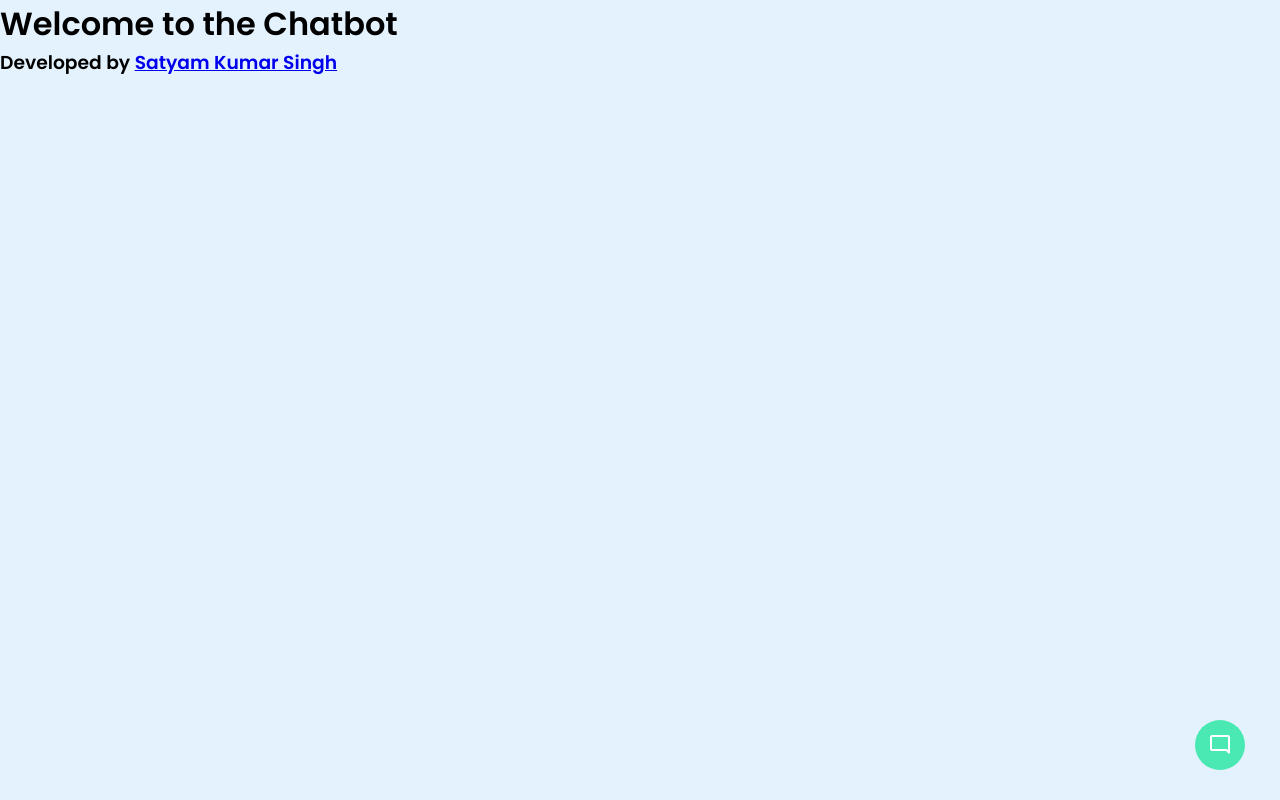
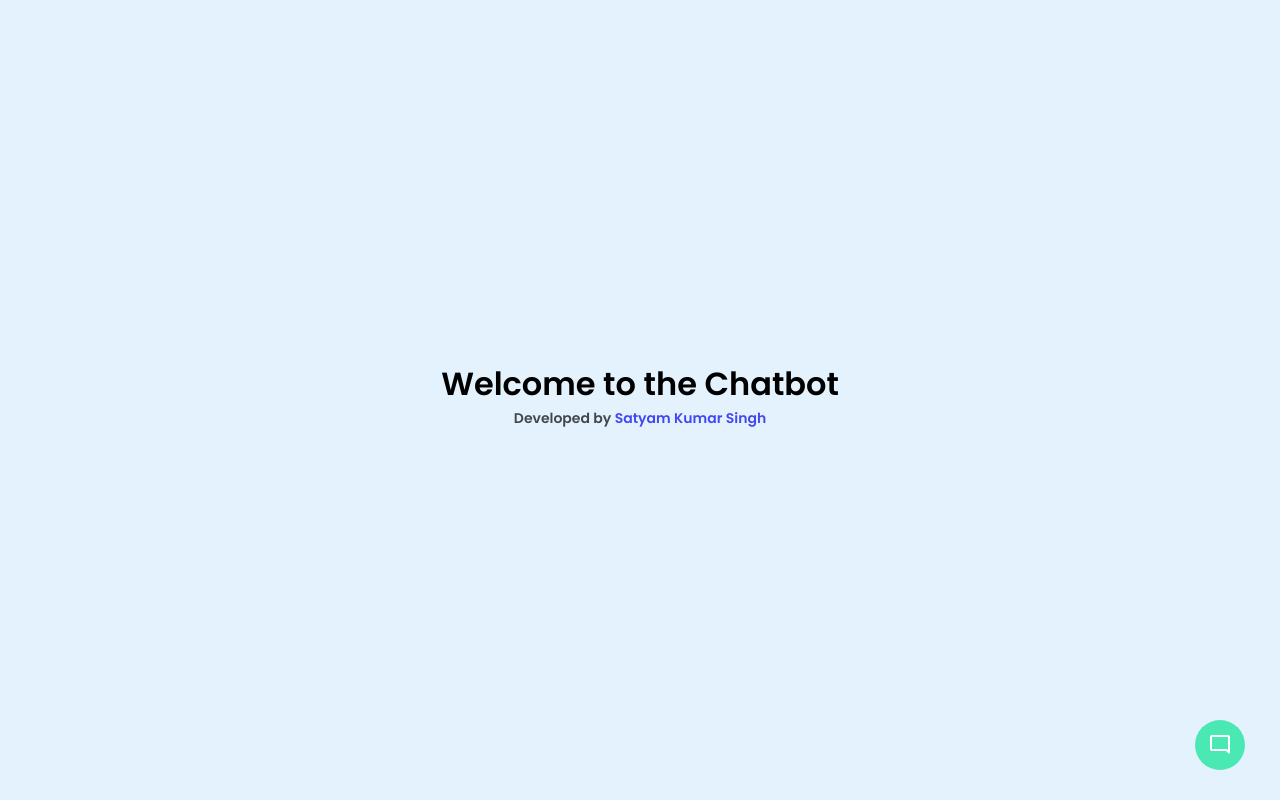
Before and after one commit to SatyamS6singh/SatyamS6singh.github.io, a plain HTML site: page index.html in a window 1280 px wide. Drawn offline with nearby package versions, Linux system fonts and the light colour scheme.

Commit message:
Update style.css

```diff
--- a/style.css
+++ b/style.css
@@ -8,6 +8,20 @@
 }
 body {
   background: #E3F2FD;
+}
+h1 {
+  text-align: center;
+  padding-top: 45vh;
+}
+h3{
+  text-align: center;
+  opacity: 0.7;
+  font-size: 14px;
+}
+
+h3 a{
+  text-decoration: none;
+  transition: cubic-bezier(0.19, 1, 0.22, 1) 2s;
 }
 .chatbot-toggler {
   position: fixed;
```
